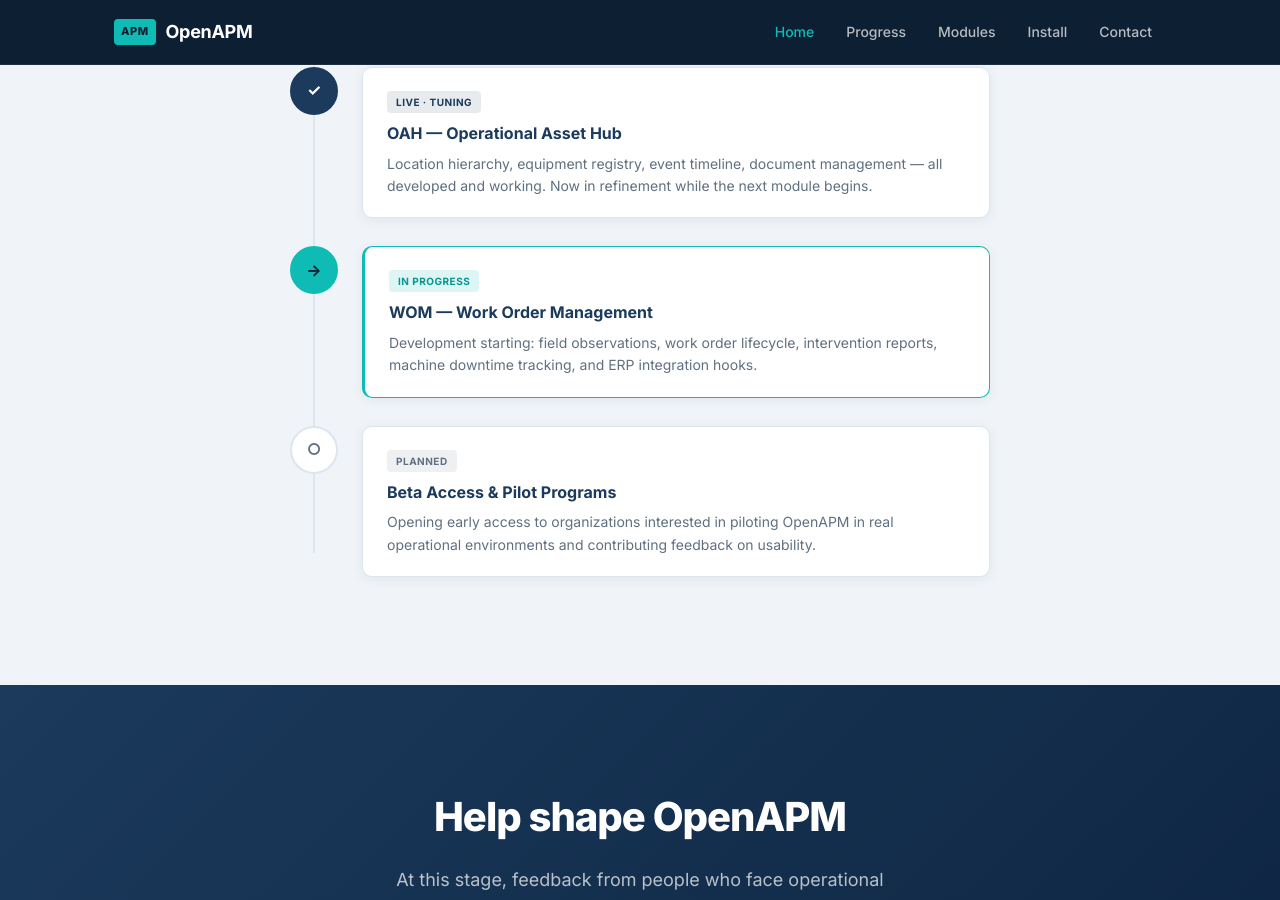
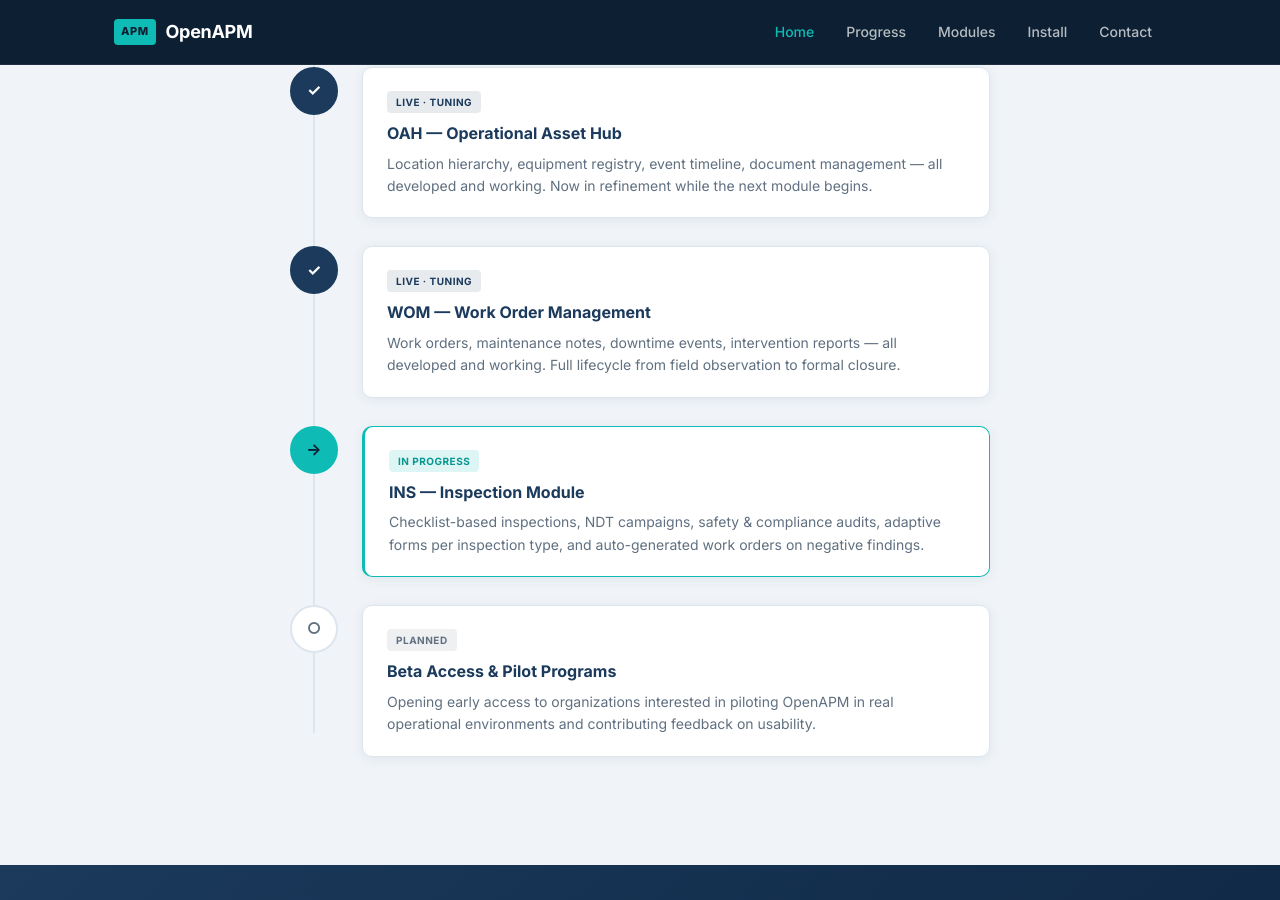
Before and after one commit to salvatorestracquadanio86/OpenAPMV1-Pages, a Jekyll site: the page built from index.html, in a window 1280 px wide and 900 px high, scrolled down 3240 px. Built offline with Jekyll 4.4.1, drawn with Linux system fonts in a browser that asks for light colours.

Commit message:
Avanzamento 14/07

```diff
--- a/index.html
+++ b/index.html
@@ -201,11 +201,19 @@ description: "OpenAPM brings structured, guided Asset Performance Management to
         </div>
       </div>
       <div class="timeline-item">
+        <div class="timeline-dot done">✓</div>
+        <div class="timeline-content">
+          <span class="timeline-badge badge-done">Live · Tuning</span>
+          <h4>WOM — Work Order Management</h4>
+          <p>Work orders, maintenance notes, downtime events, intervention reports — all developed and working. Full lifecycle from field observation to formal closure.</p>
+        </div>
+      </div>
+      <div class="timeline-item">
         <div class="timeline-dot active">→</div>
         <div class="timeline-content active">
           <span class="timeline-badge badge-active">In Progress</span>
-          <h4>WOM — Work Order Management</h4>
-          <p>Development starting: field observations, work order lifecycle, intervention reports, machine downtime tracking, and ERP integration hooks.</p>
+          <h4>INS — Inspection Module</h4>
+          <p>Checklist-based inspections, NDT campaigns, safety &amp; compliance audits, adaptive forms per inspection type, and auto-generated work orders on negative findings.</p>
         </div>
       </div>
       <div class="timeline-item">
--- a/modules/index.html
+++ b/modules/index.html
@@ -79,7 +79,7 @@ description: "The OpenAPM platform is built around six interconnected modules, e
       <!-- WOM -->
       <div class="module-card-rich">
         <div class="mcr-header">
-          <span class="module-status-badge status-wip">🔧 In Progress</span>
+          <span class="module-status-badge status-stable">✅ Implemented</span>
           <div class="mcr-icon">🔧</div>
           <div class="mcr-acronym">WOM</div>
           <h3>Work Order Management</h3>
@@ -106,7 +106,7 @@ description: "The OpenAPM platform is built around six interconnected modules, e
       <!-- INS -->
       <div class="module-card-rich">
         <div class="mcr-header">
-          <span class="module-status-badge status-planned">📐 Design</span>
+          <span class="module-status-badge status-wip">🔧 In Progress</span>
           <div class="mcr-icon">🔍</div>
           <div class="mcr-acronym">INS</div>
           <h3>Inspection Module</h3>
```
Also changed, not shown: _posts/2026-07-14-wom-maintenance-operations.md (added, +60 -0 lines).
